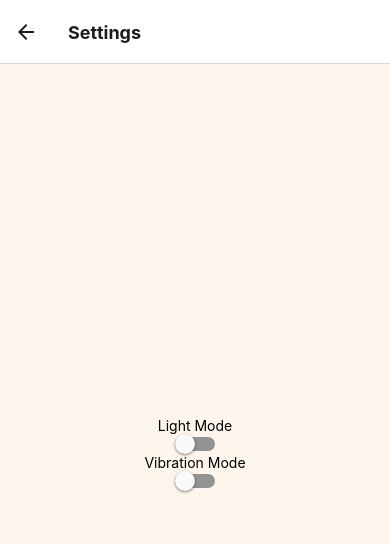
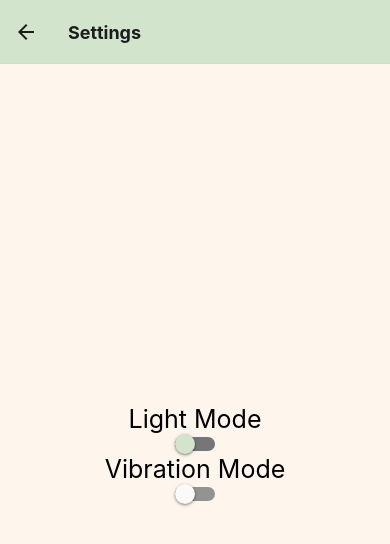
Before and after one commit to hanley2d/improvedCalculator, a React Native app: screen /Settings in a window 390 px wide. Shown: the top 544 px of the page. Built offline with nearby package versions, Linux system fonts and the light colour scheme.

Commit message:
fixed white flicker

```diff
--- a/App.js
+++ b/App.js
@@ -1,6 +1,7 @@
 
 import React, { useState } from 'react';
-import { NavigationContainer, DefaultTheme, DarkTheme, useTheme } from '@react-navigation/native';
+import { View } from 'react-native';
+import { NavigationContainer } from '@react-navigation/native';
 import { createNativeStackNavigator } from '@react-navigation/native-stack';
 import Calculator from './Calculator';
 import SettingsScreen from './SettingsScreen';
@@ -10,23 +11,25 @@ import { lightTheme } from './themes/light';
 const Stack = createNativeStackNavigator();
 
 const App = () => {
-  const { colors } = useTheme();
   const [darkMode, setDarkMode] = useState(false);
-  const themeData = {darkMode, setDarkMode};
+  const themeData = { darkMode, setDarkMode };
   return (
-    <ThemeContext.Provider value={themeData}>
-      <NavigationContainer theme={darkMode ? darkTheme : lightTheme}>
-        <Stack.Navigator initialRouteName="Calculator">
+    <View style={{flex:1, backgroundColor: darkMode? '#09011B' : '#FEF5ED'}}>
+    <ThemeContext.Provider value={themeData} >
+      <NavigationContainer theme={darkMode ? darkTheme : lightTheme} >
+        <Stack.Navigator initialRouteName="Calculator" >
           <Stack.Screen options={{ headerShown: false }} name="Calculator" component={Calculator} />
-          <Stack.Screen name="Settings" component={SettingsScreen} options={{
-            headerStyle: { backgroundColor: colors.screenView }, headerTintColor: colors.txtColor,
-            headerTitleStyle: {
-              fontWeight: 'bold',
-            },
-          }} />
+          <Stack.Screen
+            name="Settings"
+            component={SettingsScreen}
+            options={{
+              headerStyle: { backgroundColor: darkMode? '#1B2642' : '#D3E4CD', },
+              headerTitleStyle: { fontWeight: 'bold', },
+            }} />
         </Stack.Navigator>
       </NavigationContainer>
     </ThemeContext.Provider>
+    </View>
   );
 };
 export const ThemeContext = React.createContext();
--- a/Calculator.js
+++ b/Calculator.js
@@ -6,7 +6,6 @@
 import React, { useState } from 'react';
 import { Text, View, Pressable, StyleSheet } from 'react-native';
 import { FontAwesome5, SimpleLineIcons } from '@expo/vector-icons';
-import Constants from 'expo-constants';
 import { useTheme } from '@react-navigation/native';
 
 /**
@@ -139,7 +138,6 @@ const Calculator = ({ navigation }) => {
     const styles = StyleSheet.create({
         container: {
             flex: 1,
-            paddingTop: Constants.statusBarHeight,
             textAlign: 'center',
             backgroundColor: colors.background,
             justifyContent: 'center',
@@ -156,7 +154,8 @@ const Calculator = ({ navigation }) => {
         settingsIcon: {
             flexDirection: 'row',
             justifyContent: 'flex-end',
-            padding: 10,
+            paddingTop: 40,
+            paddingRight: 20,
             backgroundColor: colors.screenView,
         },
         screenView: {
@@ -207,7 +206,7 @@ const Calculator = ({ navigation }) => {
                 style={styles.settingsIcon}
                 onPress={() => navigation.navigate('Settings')}
             >
-                <SimpleLineIcons name="settings" size={25} style={{ color: colors.txtColor, opacity: 0.7 }} />
+                <SimpleLineIcons name="settings" size={25} style={{ color: colors.txtColor, opacity: 0.4 }} />
             </Pressable>
             {/* Screen View */}
             <View style={styles.screenView}>
--- a/SettingsScreen.js
+++ b/SettingsScreen.js
@@ -6,16 +6,8 @@ import { ThemeContext } from './App';
 const SettingsScreen = ({ navigation }) => {
 
     const { colors } = useTheme();
-    const {setDarkMode, darkMode} = React.useContext(ThemeContext);
+    const { darkMode, setDarkMode } = React.useContext(ThemeContext);
 
-    // const toggleDarkMode = (value) => {
-    //     setDarkMode(value);
-    // }
-    // const checkDarkMode = (darkMode) => {
-    //     if (!darkMode) {
-
-    //     }
-    // };
     const styles = StyleSheet.create({
         settingsContainer: {
             flex: 1,
@@ -24,17 +16,20 @@ const SettingsScreen = ({ navigation }) => {
             alignItems: 'center',
             backgroundColor: colors.background,
             color: colors.txtColor,
-          }
+        },
+        text: {
+            fontSize: 25,
+            color: colors.txtColor,
+        },
     });
     return (
         <View style={styles.settingsContainer}>
-            <Text style={{ color: colors.txtColor }}>{darkMode ? "Dark Mode" : "Light Mode"}</Text>
-            <Switch onValueChange={(s) => {
-                // checkDarkMode(s);
-                //toggleDarkMode(s);
-                setDarkMode(s);
-            }}value={darkMode} />
-            <Text style={{ color: colors.txtColor }}>Vibration Mode</Text>
+            <Text style={styles.text}>{darkMode ? "Dark Mode" : "Light Mode"}</Text>
+            <Switch trackColor={{ false: "#767577", true: "#81b0ff" }}
+                thumbColor={"#d3e4cd"} onValueChange={(s) => {
+                    setDarkMode(s);
+                }} value={darkMode} />
+            <Text style={styles.text}>Vibration Mode</Text>
             <Switch />
         </View>
     )
```
Also changed, not shown: themes/checkTheme.js (added), themes/themeContext.js (deleted).
